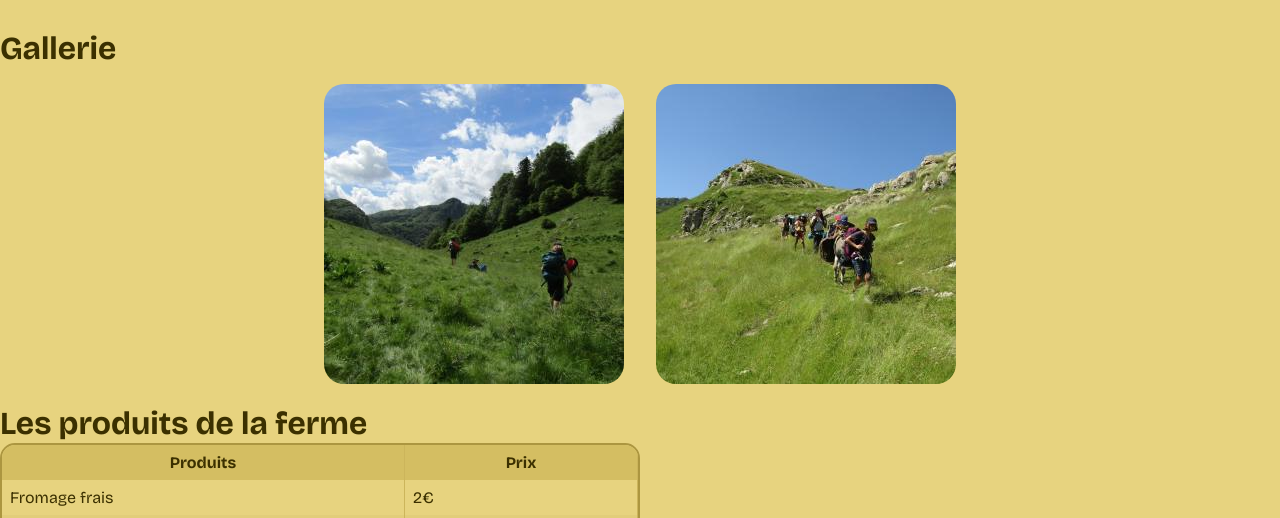
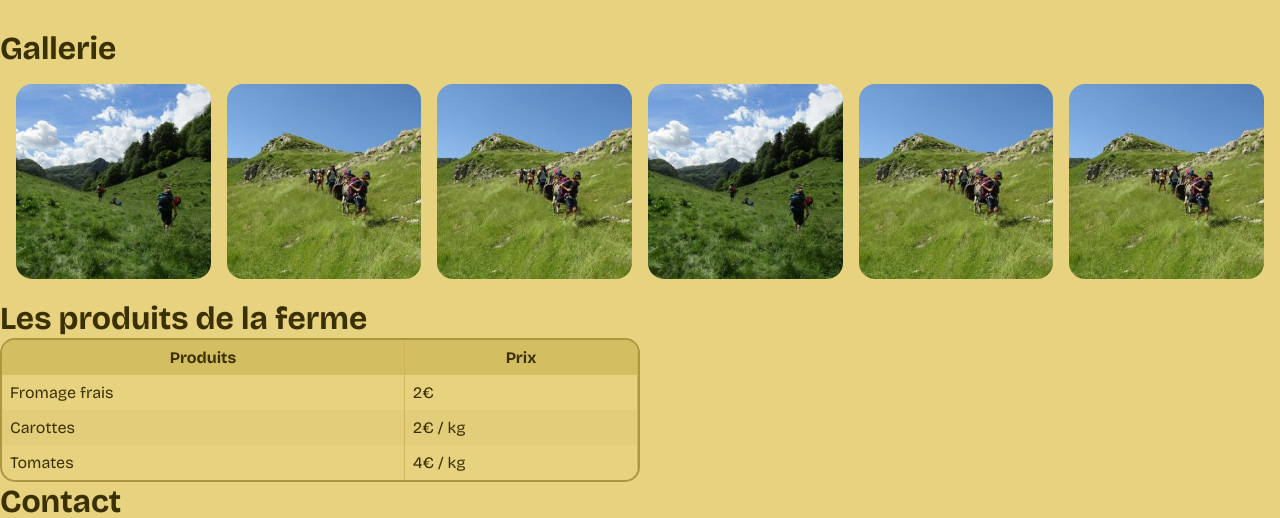
Before and after one commit to loulou64490/aventure-nature, a plain HTML site: page index.html in a window 1280 px wide. Shown: the part 1755-2273 px from the top of the page. Drawn offline with nearby package versions, Linux system fonts and the light colour scheme; some packages are replaced by stand-ins of ours; a script that the page names is missing.

Commit message:
une petite gallerie grâce à chatgpt le sang de la veine

```diff
--- a/index.html
+++ b/index.html
@@ -127,8 +127,12 @@
             </div>
             <div class="gallerie" id="gallerie">
                 <h1>Gallerie</h1>
-                <div id="lightgallery">
+                <div id="lightgallery" class="grid-container">
                     <a href="assets/mountain.jpg"><img src="assets/mountain-thumb.jpg"></a>
+                    <a href="assets/home.jpg"><img src="assets/home-thumb.jpg"></a>
+                    <a href="assets/home.jpg"><img src="assets/home-thumb.jpg"></a>
+                    <a href="assets/mountain.jpg"><img src="assets/mountain-thumb.jpg"></a>
+                    <a href="assets/home.jpg"><img src="assets/home-thumb.jpg"></a>
                     <a href="assets/home.jpg"><img src="assets/home-thumb.jpg"></a>
                 </div>
                 <script type="text/javascript">
--- a/style.css
+++ b/style.css
@@ -245,17 +245,21 @@ main .programme-ete div {
   padding: 1rem;
 }
 
-main #lightgallery {
-  display: flex;
-  justify-content: center;
-  flex-wrap: wrap;
+main #lightgallery {}
+
+.grid-container {
+  display: grid;
+  grid-template-columns: repeat(auto-fit, minmax(150px, 1fr));
+  gap: 1rem;
+  padding: 1rem;
 }
 
-main #lightgallery img {
-  margin: 1rem;
-  border-radius: 20px;
-  min-width: 10rem;
+.grid-container img {
+  border-radius: 1rem;
+  width: 100%;
+  height: auto;
 }
+
 
 main table {
   border-collapse: separate;
```
